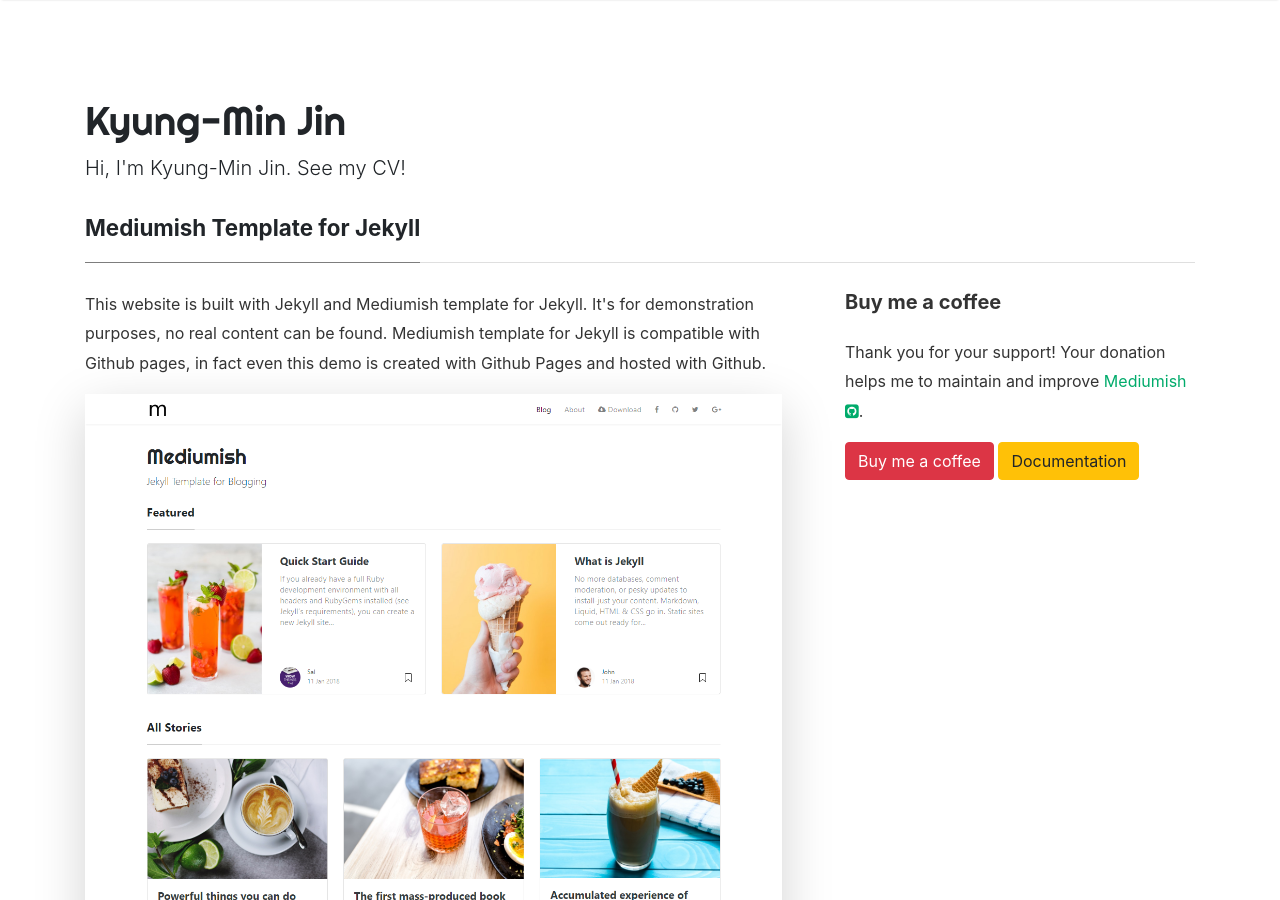
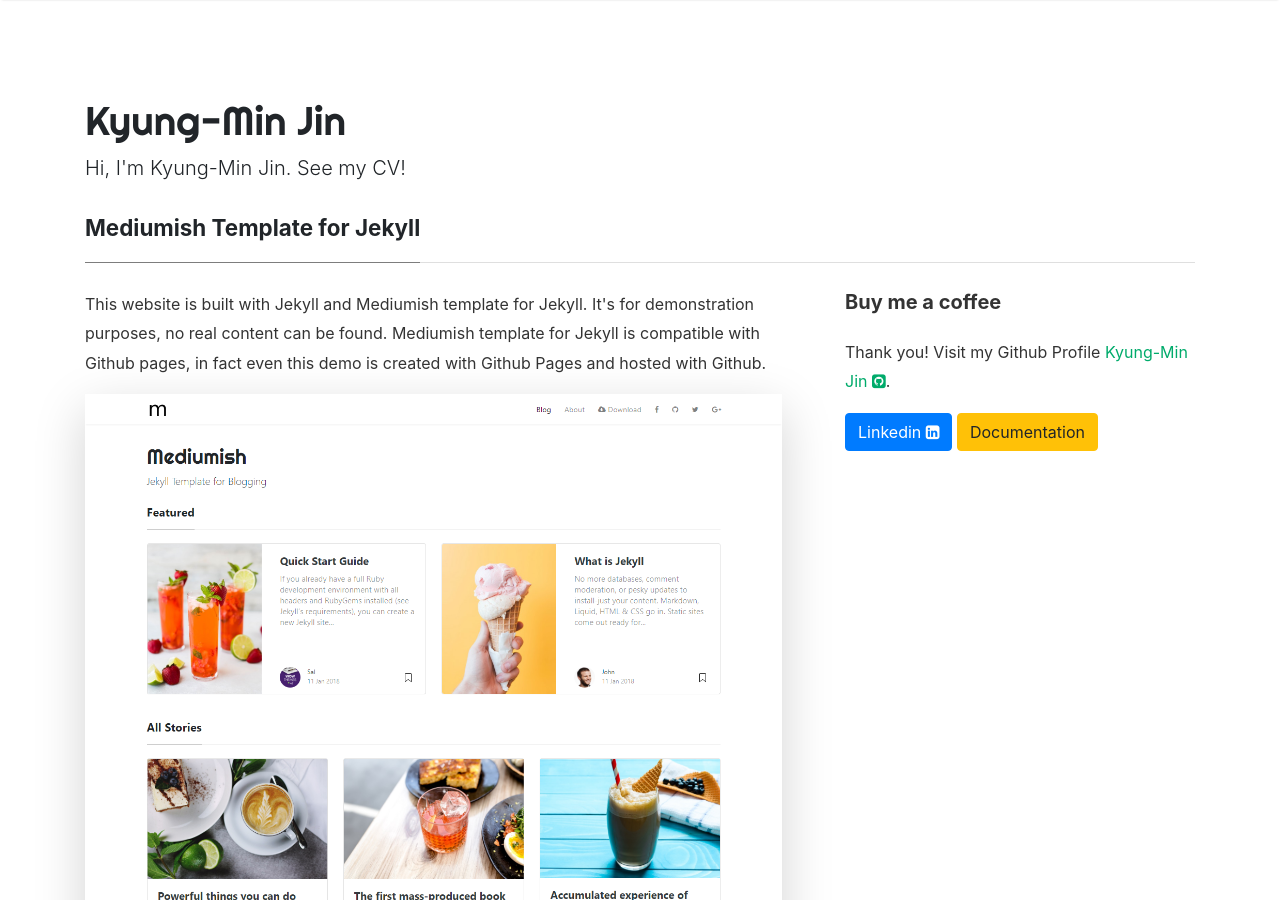
Before and after one commit to KyungMinJin/KyungMinJin.github.io, a Jekyll site: the page built from _pages/about.md, in a window 1280 px wide and 900 px high. Built offline with Jekyll 4.4.1, drawn with Linux system fonts in a browser that asks for light colours; nearby versions of some CDN libraries; comment, search, counter and statistics services are not loaded.

Commit message:
about page

```diff
--- a/_pages/about.md
+++ b/_pages/about.md
@@ -26,9 +26,9 @@
 <div class="sticky-top sticky-top-80">
 <h5>Buy me a coffee</h5>
 
-<p>Thank you for your support! Your donation helps me to maintain and improve <a target="_blank" href="https://github.com/wowthemesnet/mediumish-theme-jekyll">Mediumish <i class="fa fa-github-square"></i></a>.</p>
+<p>Thank you! Visit my Github Profile <a target="_blank" href="https://github.com/KyungMinJin">Kyung-Min Jin <i class="fa fa-github-square"></i></a>.</p>
 
-<a target="_blank" href="https://www.wowthemes.net/donate/" class="btn btn-danger">Buy me a coffee</a> <a target="_blank" href="https://bootstrapstarter.com/bootstrap-templates/template-mediumish-bootstrap-jekyll/" class="btn btn-warning">Documentation</a>
+<a target="_blank" href="https://www.linkedin.com/in/경민-%E2%80%8D진-34594b1b7/" class="btn btn-primary">Linkedin <i class="fa fa-linkedin-square"></i></a> <a target="_blank" href="https://bootstrapstarter.com/bootstrap-templates/template-mediumish-bootstrap-jekyll/" class="btn btn-warning">Documentation</a>
 
 </div>
 </div>
```
Also changed, not shown: 3 other files.
